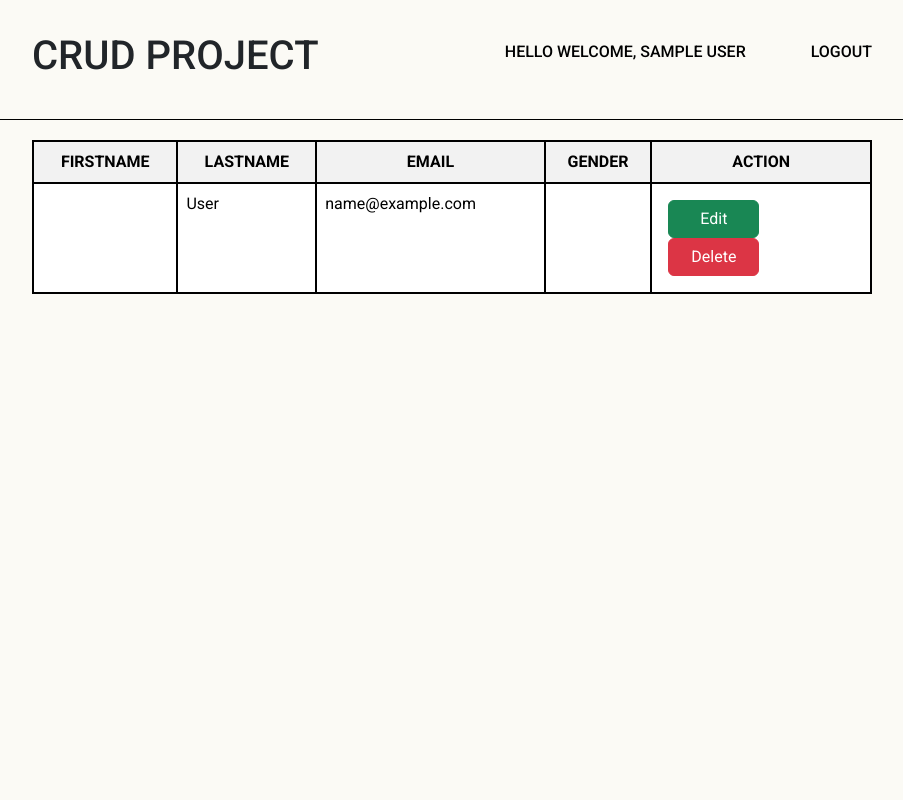
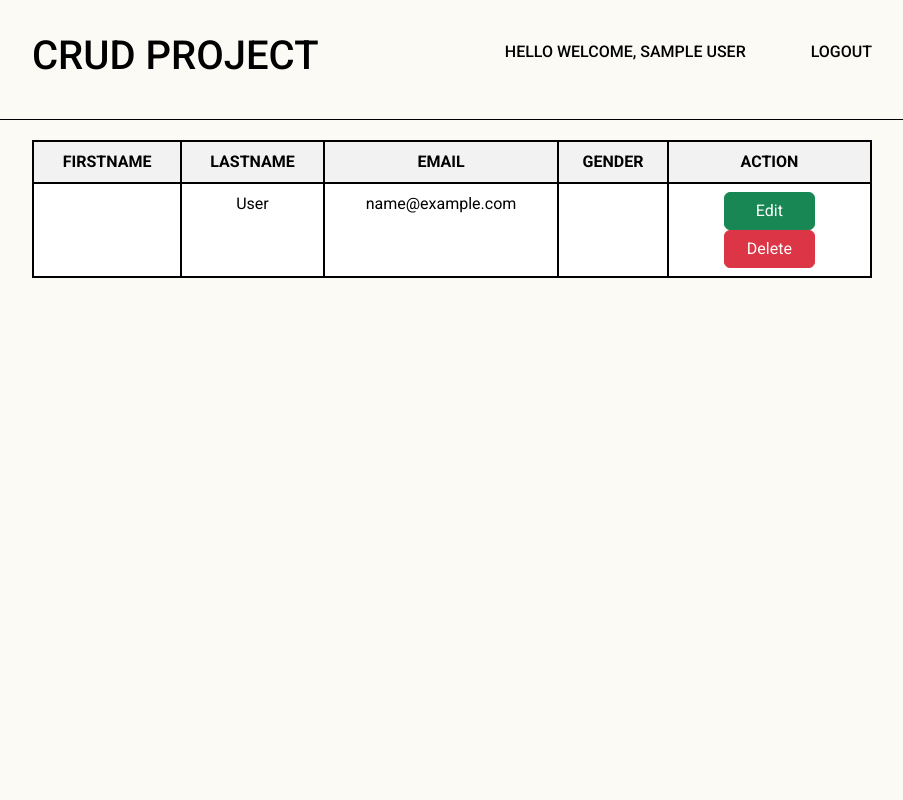
Before and after one commit to UnforgottenxKyle/Crud_CI3, a CodeIgniter app: page /crud_prac/User/home in a window 1280 px wide. Shown: the whole page, without its empty margins (188-1091 px from the left). Run offline with CodeIgniter, Linux system fonts and the light colour scheme; the visitor is signed in with stand-in values (Sample User, id 1); tables that the repository leaves empty or names only in its code hold one stand-in row (values such as "Sample post"); data that the repository does not hold is empty.

Commit message:
new delete

```diff
--- a/application/controllers/User.php
+++ b/application/controllers/User.php
@@ -151,4 +151,5 @@ class User extends CI_Controller
         $this->session->sess_destroy();
         redirect(base_url('User/index'));
     }
+
 }
--- a/application/controllers/Welcome.php
+++ b/application/controllers/Welcome.php
@@ -22,4 +22,5 @@ class Welcome extends CI_Controller {
 	{
 		$this->load->view('welcome_message');
 	}
+
 }
--- a/application/views/home.php
+++ b/application/views/home.php
@@ -26,12 +26,12 @@
 
 
             <?php foreach ($datas as $data) { ?>
-                <tr >
+                <tr class="text-center" style="display:flex flex-direction: column">
                     <td><?= $data['first_name']; ?></td>
                     <td><?= $data['last_name']; ?></td>
                     <td><?= $data['email']; ?></td>
                     <td><?= $data['gender']; ?></td>
-                    <td class="p-3">
+                    <td class="">
                     <a href="<?= base_url() ?>User/edit/<?= $data['id']; ?>"><button class="btn btn-success" style="width:49%">Edit</button></a>
                     <a href="<?= base_url() ?>User/delete/<?= $data['id']; ?>"><button class="btn btn-danger" style="width:49%">Delete</button></a>
                         <!-- <select name="is_valid" id="">
--- a/application/views/template/navbar.php
+++ b/application/views/template/navbar.php
@@ -1,7 +1,7 @@
 <section class="home-section">
     <nav>
         <div class="logo">
-            <h1>CRUD PROJECT</h1>
+            <h1><a href="<?= base_url('User/home') ?>">CRUD PROJECT</a></h1>
         </div>
         <div>
             <ul class="nav-links">
--- a/assets/css/style.css
+++ b/assets/css/style.css
@@ -110,6 +110,11 @@ main .register-section .message {
 	display: flex;
 	flex: 1;
 }
+
+.home-section nav .logo h1 a {
+	color: black;
+	text-decoration: none;
+}
 .home-section nav .nav-links {
 	display: flex;
 	list-style: none;
@@ -133,7 +138,9 @@ main .register-section .message {
 	border: 2px solid black;
 }
 .table-section table tr td{
+
 	border: 2px solid black;
+	justify-content	: center;
 }
 
 .table-section a {
```
